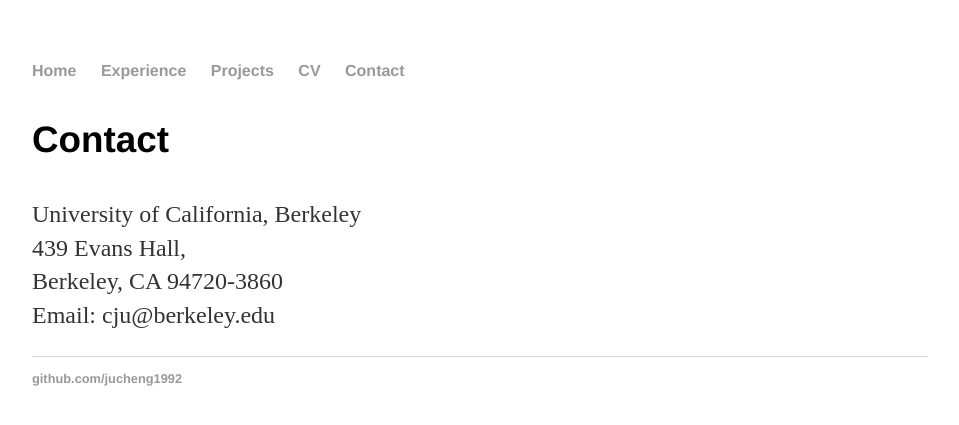
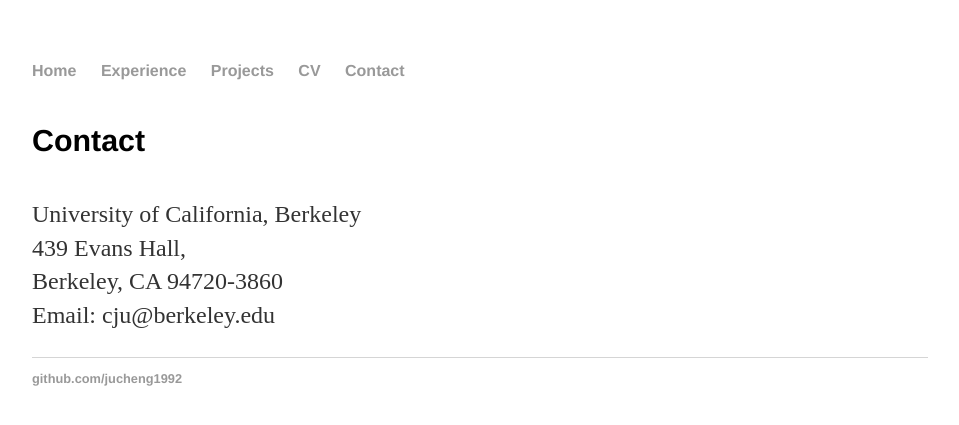
Before and after one commit to jucheng1992/jucheng1992.github.io, a Jekyll site: the page built from contact/index.html, in a window 1280 px wide. Shown: the top 425 px of the page, without its empty margins (160-1119 px from the left). Built offline with Jekyll 4.4.1, drawn with Linux system fonts in a browser that asks for light colours.

Commit message:
change font

```diff
--- a/contact/index.html
+++ b/contact/index.html
@@ -5,7 +5,7 @@ title: Contact
 
 <div class="blurb">
 
-  <h3>Contact</h3>
+  <h4>Contact</h4>
 
   <p>
 	University of California, Berkeley<br/>
```
